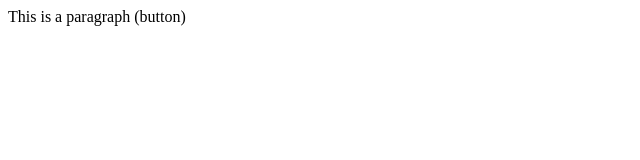
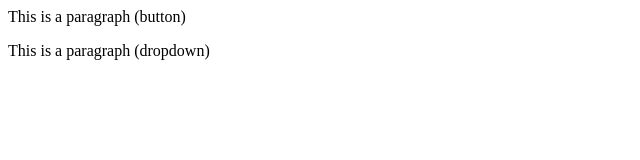
Before and after one commit to sameeransari42/Local-Repositories, a plain HTML site: page index.html in a window 1280 px wide. Shown: the whole page, without its empty margins (0-640 px from the left). Drawn offline with Linux system fonts and the light colour scheme.

Commit message:
add dropdown

```diff
--- a/index.html
+++ b/index.html
@@ -1 +1,2 @@
 <p>This is a paragraph (button)</p>
+<p>This is a paragraph (dropdown)</p>
```
